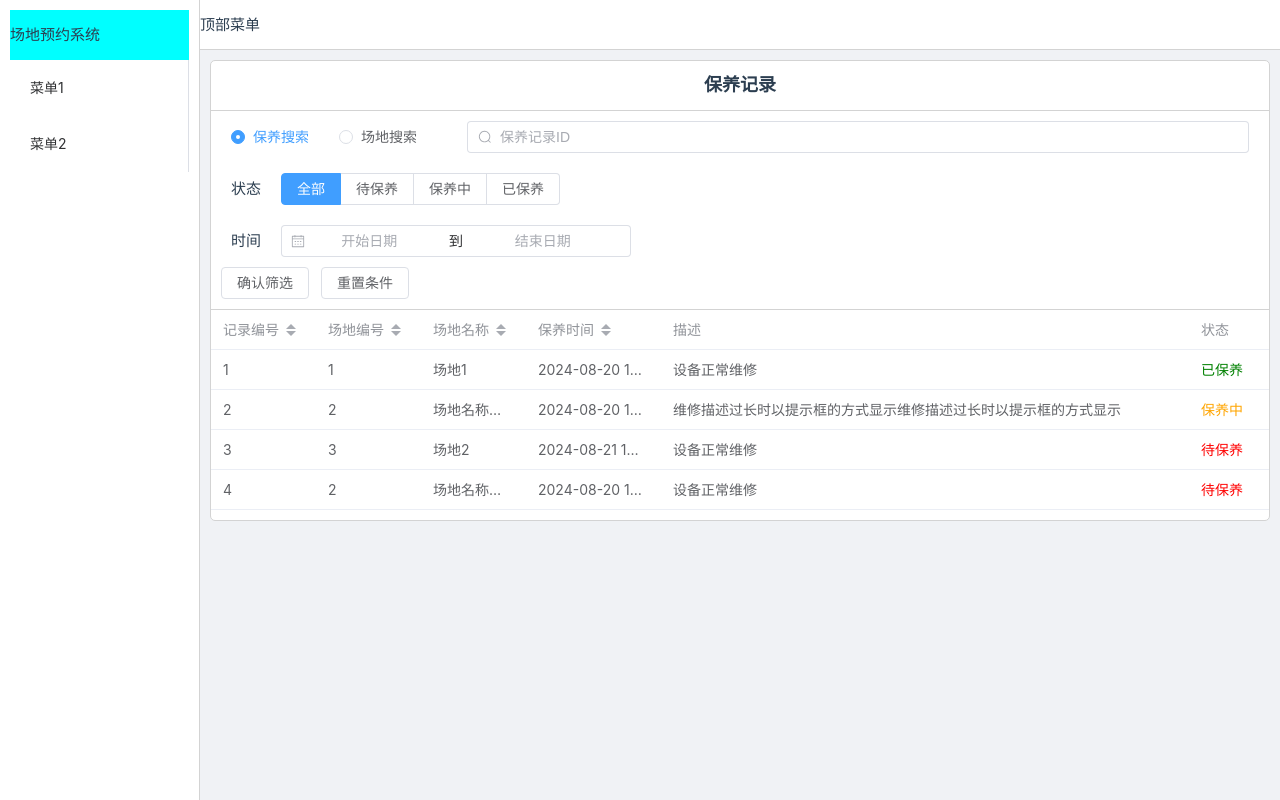
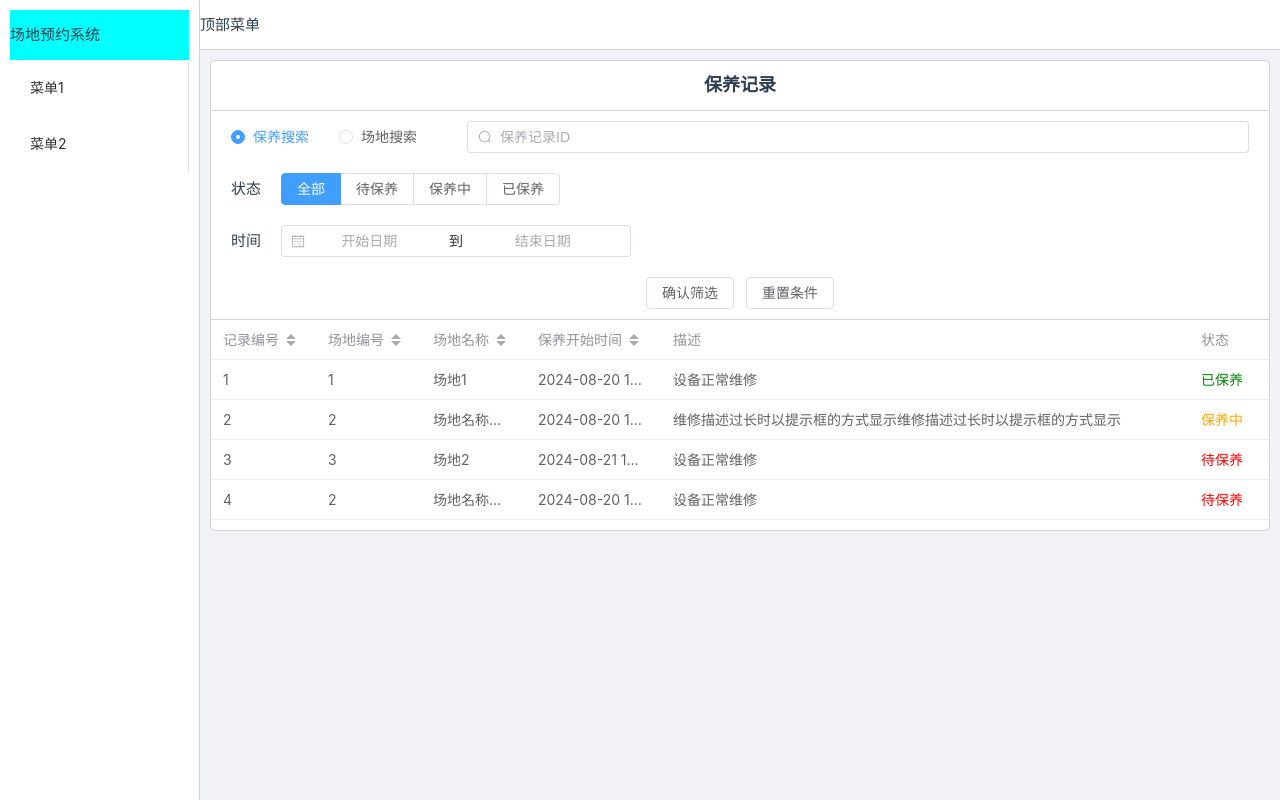
Before and after one commit to wfy3364/database_design-sports_management, a Vue app: page /AdminVenueMaintenance in a window 1280 px wide. Built offline with nearby package versions, Linux system fonts and the light colour scheme.

Commit message:
details updated

```diff
--- a/src/views/AdminDeviceDetail.vue
+++ b/src/views/AdminDeviceDetail.vue
@@ -15,28 +15,32 @@ const overviewDisplay = {
   "设备引入时间：": deviceInfo.introTime,
 }
 
-// time属性暂时使用字符串方式，之后根据后端需求改成number类型
+// start_time属性暂时使用字符串方式，之后根据后端需求改成number类型
 const repairRecord = [{
   id: 1,
-  time: "2024-08-19 19:00",
+  start_time: "2024-08-19 19:00",
+  end_time: "2024-08-19 20:00",
   description: "这里是维修描述文字",
   state: 2,
 },
 {
   id: 2,
-  time: "2024-08-19 20:00",
+  start_time: "2024-08-19 20:00",
+  end_time: "2024-08-19 21:00",
   description: "维修描述过长时，多余内容隐藏，当鼠标移动到对应位置时以提示框的方式显示保养描述过长时，多余内容隐藏，当鼠标移动到对应位置时以提示框的方式显示",
   state: 0,
 },
 {
   id: 3,
-  time: "2024-08-20 19:00",
+  start_time: "2024-08-20 19:00",
+  end_time: "2024-08-20 20:00",
   description: "这里是维修描述文字",
   state: 0,
 },
 {
   id: 4,
-  time: "2024-08-19 21:00",
+  start_time: "2024-08-19 21:00",
+  end_time: "2024-08-19 22:00",
   description: "这里是维修描述文字",
   state: 0,
 },
@@ -77,7 +81,7 @@ const repairRecord = [{
         <div class="MaintainenceTitle">维修记录</div>
         <el-table :data="repairRecord" border>
           <el-table-column prop="id" label="编号" width="55"></el-table-column>
-          <el-table-column prop="time" label="时间" width="140"></el-table-column>
+          <el-table-column prop="start_time" label="时间" width="140"></el-table-column>
           <el-table-column prop="description" label="描述"
           :show-overflow-tooltip="{ effect: 'light'}"></el-table-column>
           <el-table-column label="状态" width="80">
--- a/src/views/AdminDeviceRepair.vue
+++ b/src/views/AdminDeviceRepair.vue
@@ -15,7 +15,8 @@ const repairData = [{
   deviceName: '设备1',
   venueId: 1,
   venueName: '场地1',
-  time: new Date("August 20, 2024 13:00:00"),
+  start_time: new Date("August 20, 2024 13:00:00"),
+  end_time: new Date("August 20, 2024 14:00:00"),
   description: '设备正常维修',
   state: 0,
 },
@@ -25,7 +26,8 @@ const repairData = [{
   deviceName: '设备名称过长时的展示',
   venueId: 2,
   venueName: '场地名称过长时的展示',
-  time: new Date("August 20, 2024 14:00:00"),
+  start_time: new Date("August 20, 2024 14:00:00"),
+  end_time: new Date("August 20, 2024 14:00:00"),
   description: '维修描述过长时以提示框的方式显示',
   state: 1,
 },
@@ -35,7 +37,8 @@ const repairData = [{
   deviceName: '设备2',
   venueId: 3,
   venueName: '场地2',
-  time: new Date("August 21, 2024 13:00:00"),
+  start_time: new Date("August 21, 2024 13:00:00"),
+  end_time: new Date("August 21, 2024 14:00:00"),
   description: '设备正常维修',
   state: 2,
 },
@@ -45,7 +48,8 @@ const repairData = [{
   deviceName: '设备1',
   venueId: 2,
   venueName: '场地名称过长时的展示',
-  time: new Date("August 21, 2024 14:00:00"),
+  start_time: new Date("August 21, 2024 14:00:00"),
+  end_time: new Date("August 21, 2024 15:00:00"),
   description: '设备正常维修',
   state: 2,
 }];
@@ -131,7 +135,7 @@ function handleSearch(){
     const startTime = dateRange.value[0].getTime() || 0;
     const endTime = dateRange.value[1].getTime() + 3600 * 1000 * 24 || Infinity;
     filteredData.value = filteredData.value.filter(item => {
-      return item.time.getTime() >= startTime && item.time.getTime() < endTime;
+      return item.start_time.getTime() >= startTime && item.start_time.getTime() < endTime;
     });
   }
 }
@@ -191,13 +195,13 @@ function FilterReset(){
       <el-table-column prop="deviceName" label="设备名称" width="105" sortable></el-table-column>
       <el-table-column prop="venueId" label="场地编号" width="105" sortable></el-table-column>
       <el-table-column prop="venueName" label="场地名称" width="105" sortable></el-table-column>
-      <el-table-column prop="time" label="时间" width="135" sortable>
+      <el-table-column prop="start_time" label="时间" width="135" sortable>
         <template #default="item">
-          <span>{{ item.row.time.getFullYear() }}-</span>
-          <span>{{ zeroCheck(item.row.time.getMonth() + 1) }}-</span>
-          <span>{{ zeroCheck(item.row.time.getDate()) }}&nbsp;</span>
-          <span>{{ zeroCheck(item.row.time.getHours()) }}:</span>
-          <span>{{ zeroCheck(item.row.time.getMinutes()) }}</span>
+          <span>{{ item.row.start_time.getFullYear() }}-</span>
+          <span>{{ zeroCheck(item.row.start_time.getMonth() + 1) }}-</span>
+          <span>{{ zeroCheck(item.row.start_time.getDate()) }}&nbsp;</span>
+          <span>{{ zeroCheck(item.row.start_time.getHours()) }}:</span>
+          <span>{{ zeroCheck(item.row.start_time.getMinutes()) }}</span>
         </template>
       </el-table-column>
       <el-table-column prop="description" label="描述"></el-table-column>
--- a/src/views/AdminVenueDetail.vue
+++ b/src/views/AdminVenueDetail.vue
@@ -11,10 +11,14 @@ const venueInfo = {
 
 const openTime = [{
   period: "13:00-14:00",
+  start_time: "13:00",
+  end_time: "14:00",
   remain: 10,
   price: 19.99,
 },{
   period: "09:00-10:00",
+  start_time: "9:00",
+  end_time: "10:00",
   remain: 5,
   price: 9.99,
 }];
@@ -38,12 +42,14 @@ const openDate = ref(Date.now());
 
 const maintainenceRecord = [{
   id: 1,
-  time: "2024-08-19 19:00",
+  start_time: "2024-08-19 19:00",
+  end_time: "2024-08-19 20:00",
   description: "这里是保养描述文字",
   state: 0,
 },{
   id: 2,
-  time: "2024-08-19 20:00",
+  start_time: "2024-08-19 20:00",
+  end_time: "2024-08-19 21:00",
   description: "保养描述过长时，多余内容隐藏，当鼠标移动到对应位置时以提示框的方式显示",
   state: 1,
 }];
@@ -103,7 +109,7 @@ function handleDateChange(){
         <div class="MaintainenceTitle">保养记录</div>
         <el-table :data="maintainenceRecord" border>
           <el-table-column prop="id" label="编号" width="55"></el-table-column>
-          <el-table-column prop="time" label="时间" width="140"></el-table-column>
+          <el-table-column prop="start_time" label="时间" width="140"></el-table-column>
           <el-table-column prop="description" label="描述"
           :show-overflow-tooltip="{ effect: 'light'}"></el-table-column>
           <el-table-column label="状态" width="80">
--- a/src/views/AdminVenueMaintenance.vue
+++ b/src/views/AdminVenueMaintenance.vue
@@ -13,7 +13,8 @@ const maintenanceData = [{
   id: 1,
   venueId: 1,
   venueName: '场地1',
-  time: '2024-08-20 13:00',
+  start_time: '2024-08-20 13:00',
+  end_time: '2024-08-20 14:00',
   description: '设备正常维修',
   state: 0,
 },
@@ -21,7 +22,8 @@ const maintenanceData = [{
   id: 2,
   venueId: 2,
   venueName: '场地名称过长时的展示',
-  time: '2024-08-20 13:00',
+  start_time: '2024-08-20 13:00',
+  end_time: '2024-08-20 14:00',
   description: '维修描述过长时以提示框的方式显示维修描述过长时以提示框的方式显示',
   state: 1,
 },
@@ -29,7 +31,8 @@ const maintenanceData = [{
   id: 3,
   venueId: 3,
   venueName: '场地2',
-  time: '2024-08-21 13:00',
+  start_time: '2024-08-21 13:00',
+  end_time: '2024-08-21 14:00',
   description: '设备正常维修',
   state: 2,
 },
@@ -37,10 +40,43 @@ const maintenanceData = [{
   id: 4,
   venueId: 2,
   venueName: '场地名称过长时的展示',
-  time: '2024-08-20 15:00',
+  start_time: '2024-08-20 15:00',
+  end_time: '2024-08-20 16:00',
   description: '设备正常维修',
   state: 2,
 }];
+
+const shortcuts = [
+  {
+    text: '最近一周',
+    value: () => {
+      const end = new Date()
+      const start = new Date()
+      start.setTime(start.getTime() - 3600 * 1000 * 24 * 7)
+      return [start, end]
+    },
+  },
+  {
+    text: '最近一个月',
+    value: () => {
+      const end = new Date()
+      const start = new Date()
+      start.setTime(start.getTime() - 3600 * 1000 * 24 * 30)
+      return [start, end]
+    },
+  },
+  {
+    text: '最近三个月',
+    value: () => {
+      const end = new Date()
+      const start = new Date()
+      start.setTime(start.getTime() - 3600 * 1000 * 24 * 90)
+      return [start, end]
+    },
+  },
+]
+
+const dateRange = ref([]);
 
 // 计算属性: 根据状态和搜索内容筛选数据
 // const filteredData = computed(() => {
@@ -81,7 +117,7 @@ function handleSearch(){
     const startTime = dateRange.value[0].getTime() || 0;
     const endTime = dateRange.value[1].getTime() + 3600 * 1000 * 24 || Infinity;
     filteredData.value = filteredData.value.filter(item => {
-      return item.time.getTime() >= startTime && item.time.getTime() < endTime;
+      return item.start_time.getTime() >= startTime && item.start_time.getTime() < endTime;
     });
   }
 }
@@ -138,7 +174,7 @@ function FilterReset(){
       <el-table-column prop="id" label="记录编号" width="105" sortable></el-table-column>
       <el-table-column prop="venueId" label="场地编号" width="105" sortable></el-table-column>
       <el-table-column prop="venueName" label="场地名称" width="105" sortable></el-table-column>
-      <el-table-column prop="time" label="保养时间" width="135" sortable></el-table-column>
+      <el-table-column prop="start_time" label="保养开始时间" width="135" sortable></el-table-column>
       <el-table-column prop="description" label="描述"></el-table-column>
       <el-table-column label="状态" width="80">
         <template #default="item">
@@ -205,4 +241,10 @@ function FilterReset(){
   margin-right: 20px;
 }
 
+.FilterControl{
+  display: flex;
+  justify-content: center;
+  margin-top: 10px;
+}
+
 </style>
```
